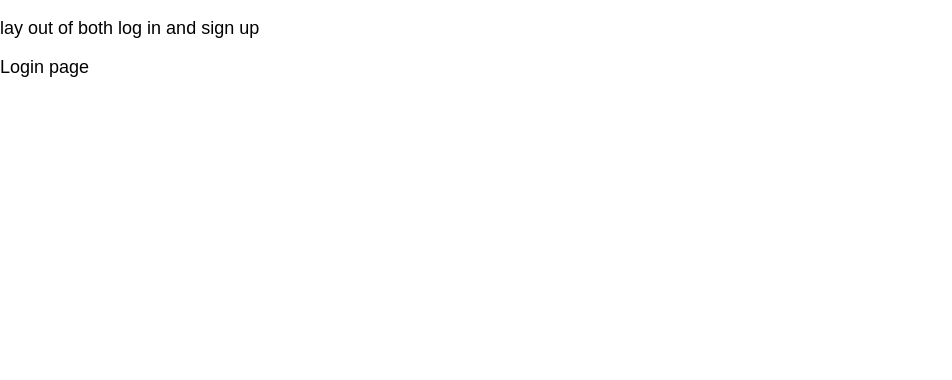
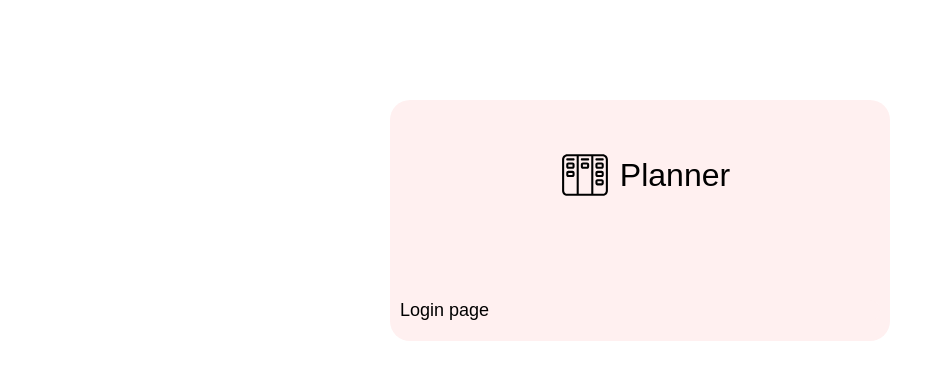
Before and after one commit to maninder56/Planner-Web-App, a Next.js app in the folder front-end/: page /login in a window 1280 px wide. Shown: the top 380 px of the page, without its empty margins (0-952 px from the left). Built offline with nearby package versions, Linux system fonts and the light colour scheme.

Commit message:
Added layout for login and sign up pages

```diff
--- /dev/null
+++ b/front-end/src/app/(login-signup)/layout.module.css
@@ -0,0 +1,60 @@
+
+
+.page {
+    display: flex;
+    justify-content: center;
+    align-items: center;
+}
+
+.page main {
+    margin: 5px;
+    margin-top: 100px;
+    flex: 1 1 auto;
+    max-width: 500px;
+    background-color: #fff0f0;
+    border-radius: 20px;
+}
+
+
+.page section {
+    margin: 20px 5px;
+}
+
+.appLogo {
+    margin: 50px 0px;
+    display: flex;
+    justify-content: center;
+}
+
+.appLogo > img {
+    width: 50px;
+    height: 50px;
+    margin: auto 10px;
+}
+
+.appLogo > h1 {
+    padding: 0;
+    margin: auto 0;
+    font-weight: 400;
+    font-size: 2rem;
+}
+
+
+@media (min-width: 500) {
+
+    .page section {
+        margin: 20px;
+    }
+
+
+    .appLogo > img {
+        width: 60px;
+        height: 60px;
+        margin: auto 10px;
+    }
+
+    .appLogo > h1 {
+        font-size: 2.5rem;
+    }
+
+}
--- a/front-end/src/app/(login-signup)/layout.tsx
+++ b/front-end/src/app/(login-signup)/layout.tsx
@@ -1,13 +1,24 @@
+
+import styles from '@/app/(login-signup)/layout.module.css';
+import Image from 'next/image';
+
 export default function Layout({
     children
 }: {
     children: React.ReactNode
 }) {
     return (
-        <div>
+        <div className={styles.page}>
             <main>
-                <p>lay out of both log in and sign up</p>
-                {children}
+                <section>
+                    <div className={styles.appLogo}>
+                        <Image src={'/Site-Logo.svg'} alt='App logo' width={50} height={50} loading='eager'/>
+                        <h1>Planner</h1>
+                    </div>
+                    <div>
+                        {children}
+                    </div>
+                </section>
             </main>
         </div>
     );
--- a/front-end/src/app/globals.css
+++ b/front-end/src/app/globals.css
@@ -1,5 +1,5 @@
 :root {
-  --verylight-red-color: #fffafa;
+  --verylight-red-color: #fff0f0;
   --birght-red-color: #ff3f3f;
 }
 
```
